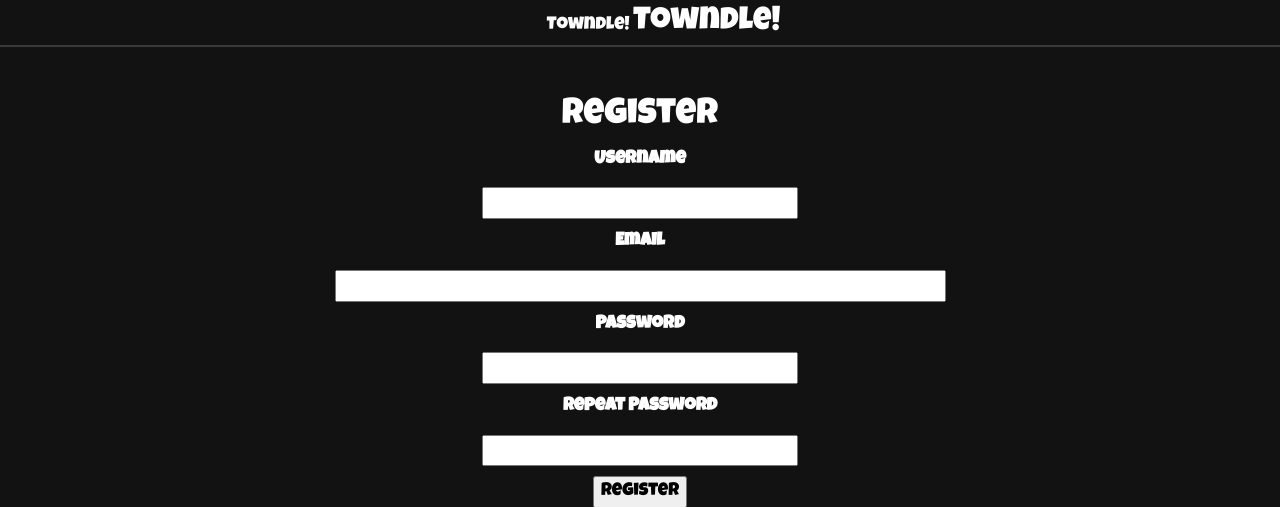
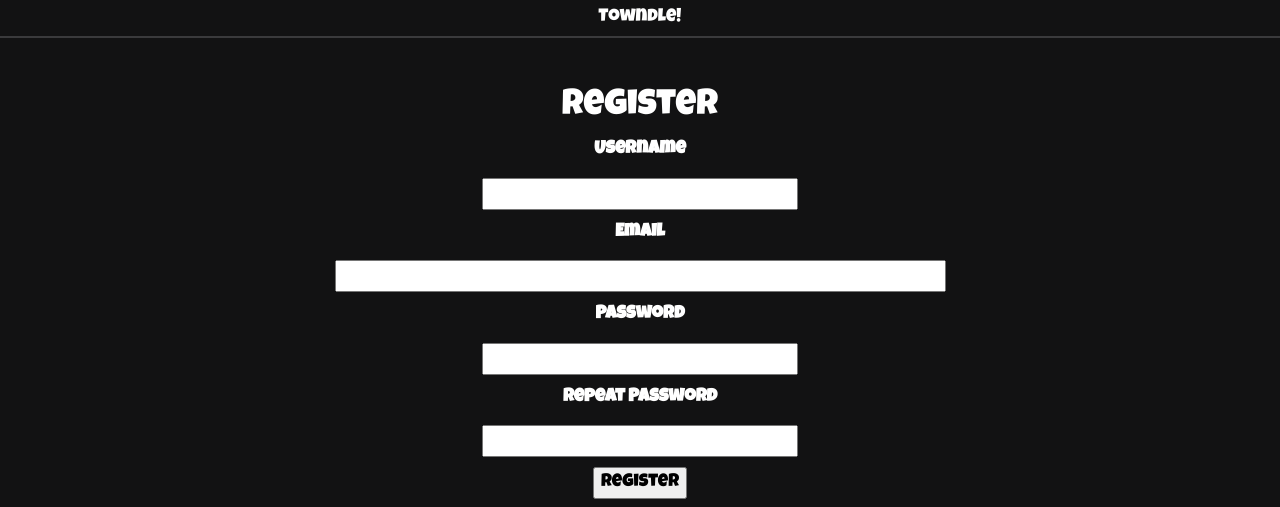
Before and after one commit to seventyD/CITS3403_online_daily_puzzle, a Flask app: page /register in a window 1280 px wide. Shown: the top 507 px of the page. Run offline with Flask 2, Linux system fonts and the light colour scheme; some libraries are stand-ins or nearby versions.

Commit message:
bug fixes

```diff
--- a/app/templates/header2.html
+++ b/app/templates/header2.html
@@ -8,7 +8,6 @@
     <!--h1 style="font-size: xx-large; display: inline-block; width: 100px; text-align: center; margin: 0 auto;">Towndle!</h1-->
     <a class="head_2" href="index"> Towndle! </a>
 
-    <h1 style="font-size: xx-large; display: inline-block; width: 100px; text-align: center; margin: 0 auto;">Towndle!</h1>
 </div>
 
 
```
